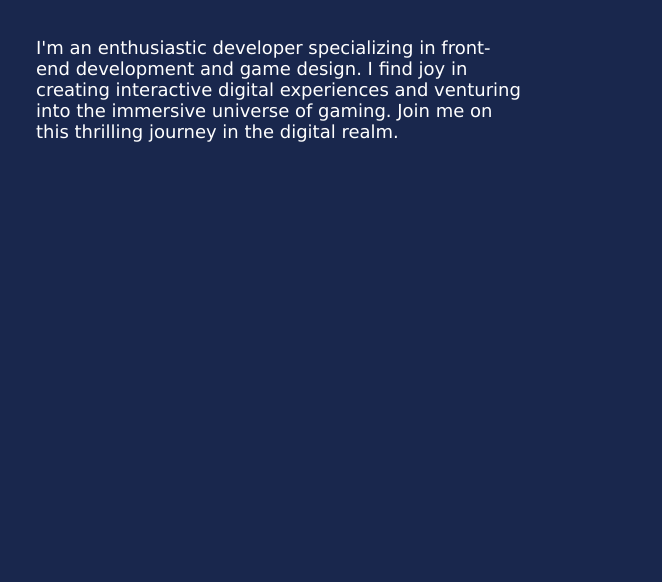
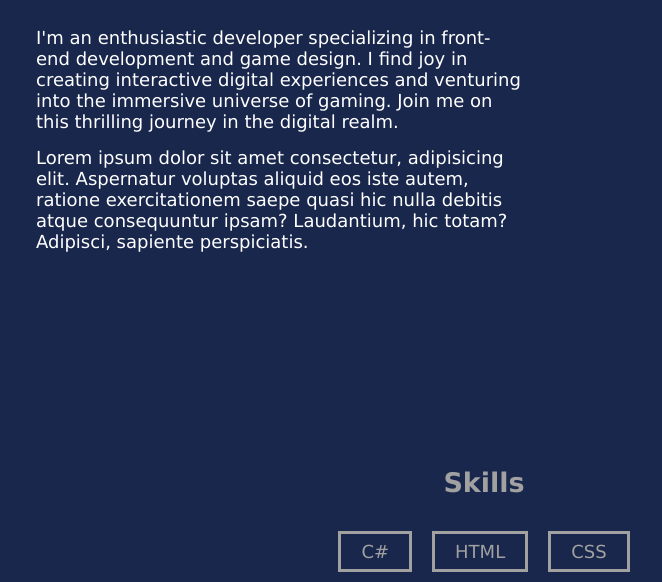
Before and after one commit to ImJesseKnoll/ImJesseKnoll.github.io, a plain HTML site: page index.html in a window 1280 px wide. Shown: the part 437-1019 px from the top of the page, without its empty margins (156-818 px from the left). Before the commit the page ends 800 px from the top, so only its background shows below. Drawn offline with Linux system fonts and the light colour scheme.

Commit message:
Update index.html
fix page linking

```diff
--- a/index.html
+++ b/index.html
@@ -17,9 +17,9 @@
     <div id="circleId" class="circle"></div>
     <nav class="navbar">
         <ul>
-            <li><a href="./index/">Home</a></li>
-            <li><a href="./about/">About</a></li>
-            <li><a href="./projects/">Projects</a></li>
+            <li><a href="index.html">Home</a></li>
+            <li><a href="about.html">About</a></li>
+            <li><a href="projects.html">Projects</a></li>
         </ul>
     </nav>
     <div class="Header">
@@ -30,7 +30,22 @@
                  and game design. I find joy in creating interactive digital experiences and venturing
                  into the immersive universe of gaming. Join me on this thrilling journey in the
                  digital realm.</p>
+            <p class="subHeader">Lorem ipsum dolor sit amet consectetur, adipisicing elit. Aspernatur
+                voluptas aliquid eos iste autem, ratione exercitationem saepe quasi hic nulla debitis
+                atque consequuntur ipsam? Laudantium, hic totam? Adipisci, sapiente perspiciatis.</p>
         </div>
     </div>
+
+    <div class="body-content">
+        <h2 class="mainBody">Skills</h1>
+            <div class="skills">
+                <ul>
+                    <li>C#</li>
+                    <li>HTML</li>
+                    <li>CSS</li>
+                    </ul>
+            </div>
+        </div>
+
 </body>
 </html>
--- a/style.css
+++ b/style.css
@@ -74,12 +74,12 @@ h5.subHeader {
     margin-top: 2.5px;
     font-size: 1.2em;
     color: #dbdbdb;
-    margin-bottom: 5px;
+    margin-bottom: 30px;
 }
 
 p.subHeader {
     width: 95%;
-    margin-top: 35px;
+    margin: 0 0 15px 0;
 }
 
 .navbar, .navbar * {
@@ -119,23 +119,64 @@ p.subHeader {
     box-shadow: 0 0 0 10px #1a1a1a;
 }
 
-/* Media Queries */
+h2.mainBody {
+    display: flex;
+    position: relative;
+    justify-content: center;
+    margin-top: 200px;
+    color: #a1a1a1;
+}
+
+.skills ul {
+    display: flex;
+    justify-content: center;
+    list-style: none;
+    padding: 10px;
+    margin: 0px;
+    gap: 20px;
+}
+
+.skills li {
+    padding: 7px 20px;
+    border: 3px solid #a1a1a1;
+    color: #a1a1a1;
+}
+
+.skills li:hover {
+    padding: 7px 20px;
+    border: 3px solid #ffffff;
+    color: #ffffff;
+    transition: color 1s;
+    transition: border 1s;
+}
+
+.mainBody:hover ~ .skills li {
+    color: #ffffff;
+    border-color: #ffffff;
+    transition: color 1s;
+}
+
+.mainBody:hover {
+    color: #ffffff;
+    border-color: #ffffff;
+    transition: color 0.3s;
+}
+
+.body-content {
+    width: 20%;
+    margin: auto;
+}
 
 @media (max-width: 768px) {
-    /* Adjustments for smaller screens (mobile-first approach) */
-    /* This is where you might adjust font sizes, spacing, etc., for mobile devices */
-    /* Since your base styles should already be mobile-friendly, you might not need much here */
-  }
 
-  @media (min-width: 769px) {
-    /* Adjustments for tablets and above */
+}
+
+@media (min-width: 769px) {
     .navbar a {
-      padding: 10px 15px; /* Example adjustment: Increase padding for larger screens */
+      padding: 10px 15px;
     }
 
     body {
-      font-size: 18px; /* Increase base font size for readability on larger screens */
+      font-size: 18px;
     }
-
-    /* Add more specific adjustments as needed */
-  }
+}
```
